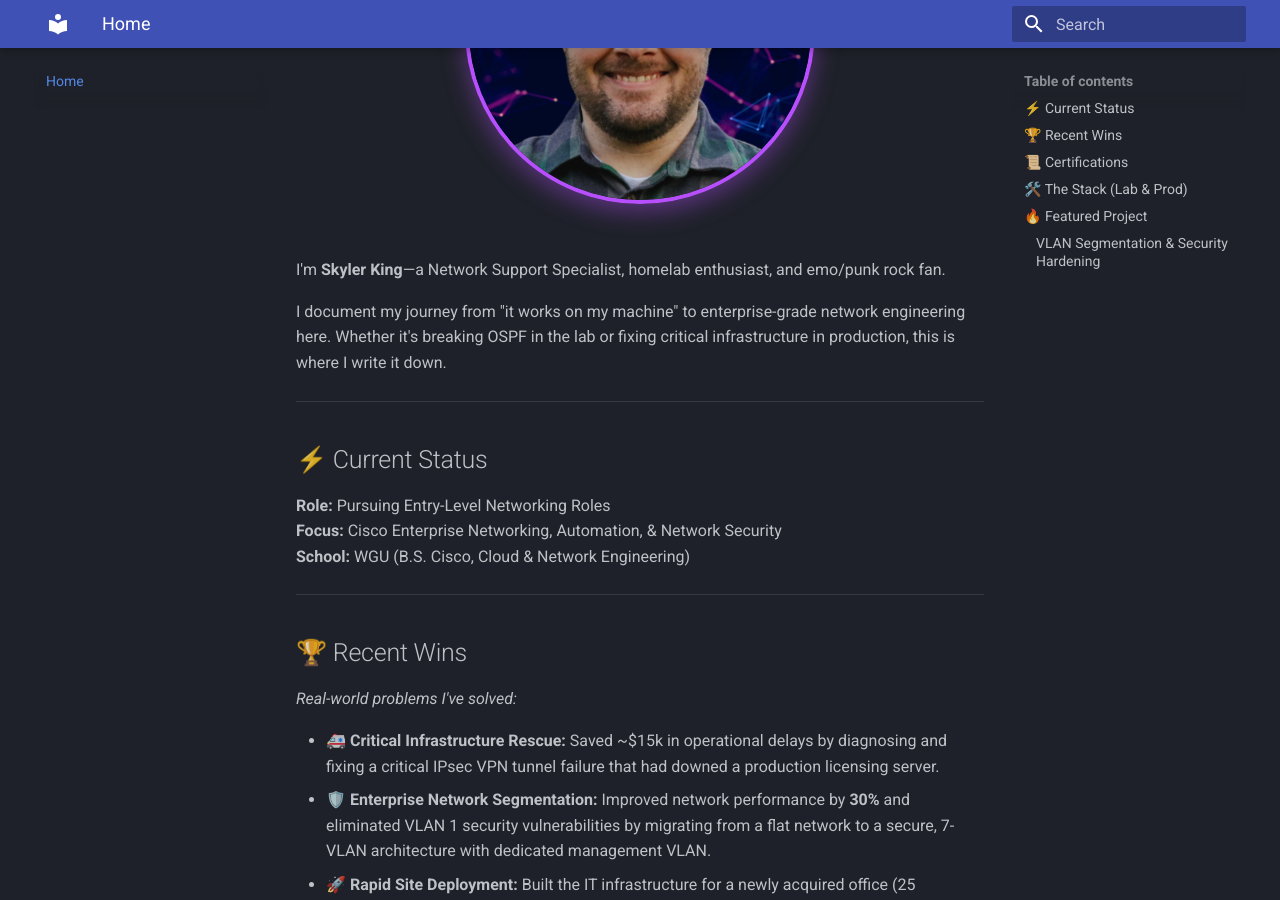
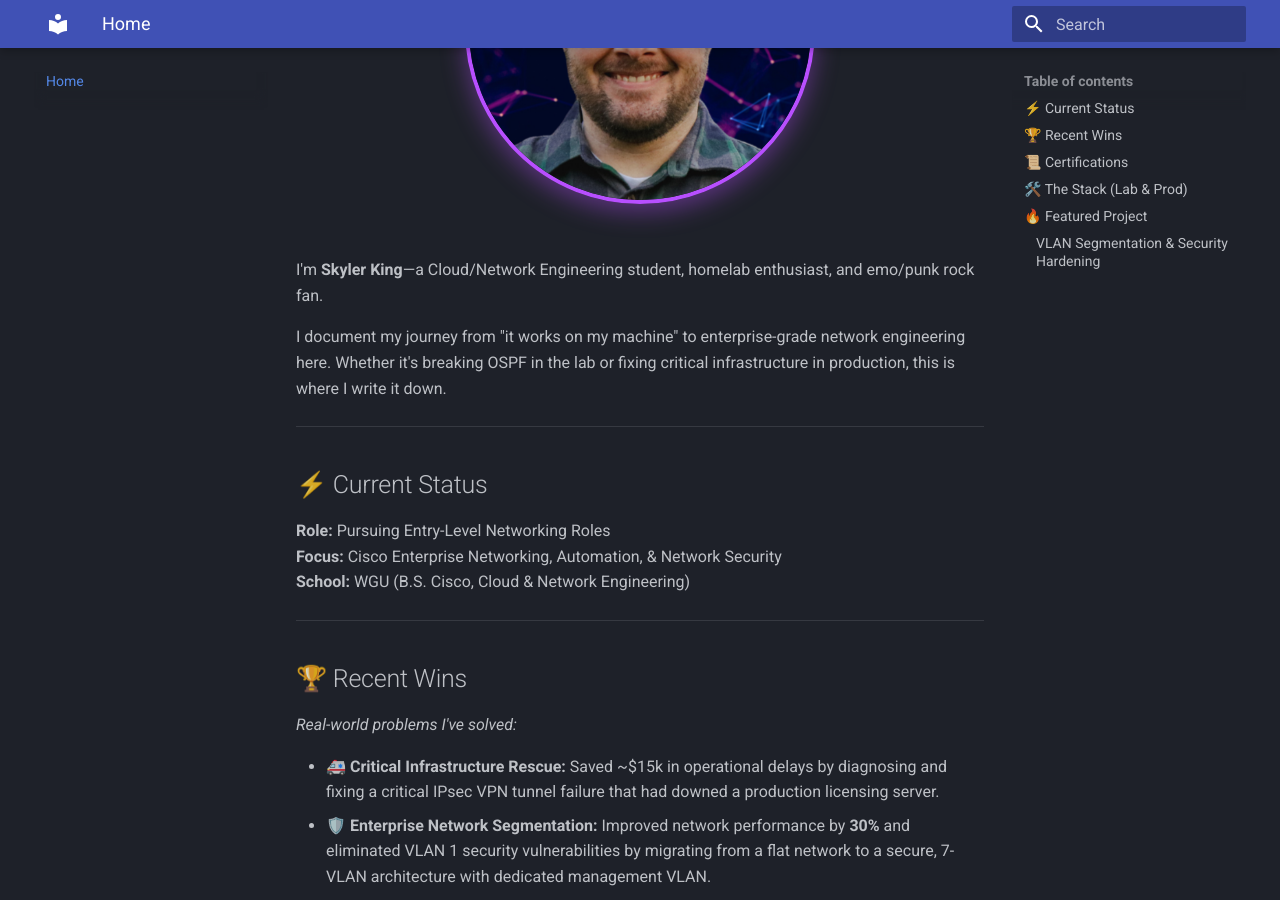
Before and after one commit to moshthesubnet/my-lab-docs, an MkDocs documentation site: the page built from docs/index.md, in a window 1280 px wide and 900 px high, scrolled down 404 px. Built offline with MkDocs 1.6.1 and Material for MkDocs 9.7.7, drawn with Linux system fonts in a browser that asks for light colours.

Commit message:
Update index.md

```diff
--- a/docs/index.md
+++ b/docs/index.md
@@ -4,7 +4,7 @@
   <img src="assets/github_profile.png" alt="Skyler King" width="350" style="border-radius: 50%; margin: 30px 0; border: 4px solid #b84fff; box-shadow: 0 8px 24px rgba(184,79,255,0.4);">
 </div>
 
-I'm **Skyler King**—a Network Support Specialist, homelab enthusiast, and emo/punk rock fan.
+I'm **Skyler King**—a Cloud/Network Engineering student, homelab enthusiast, and emo/punk rock fan.
 
 I document my journey from "it works on my machine" to enterprise-grade network engineering here. Whether it's breaking OSPF in the lab or fixing critical infrastructure in production, this is where I write it down.
 
```
